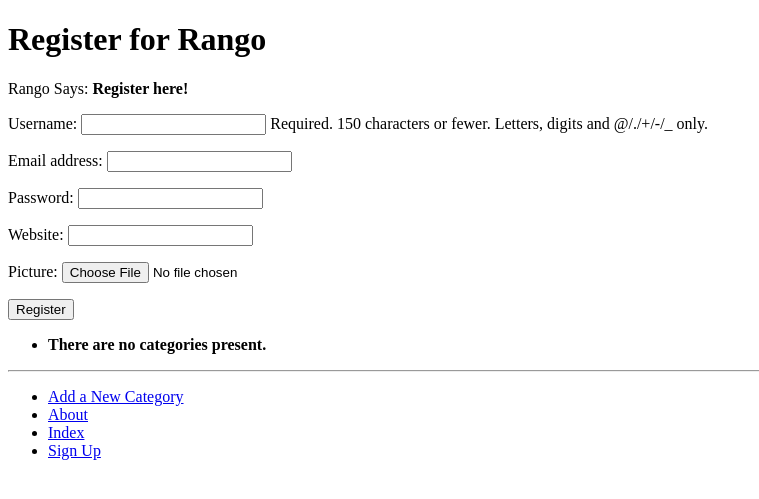
After one commit to GunmanRay/tango_with_django_project, a Django app: page /rango/register/ in a window 1280 px wide. The commit adds this page. Shown: the top 499 px of the page, without its empty margins (0-759 px from the left). Run offline with Django 3.2, Linux system fonts and the light colour scheme; data that the repository does not hold is empty.

Commit message:
Chapter 9.6 Completed

```diff
--- a/rango/admin.py
+++ b/rango/admin.py
@@ -1,5 +1,5 @@
 from django.contrib import admin
-from rango.models import Category, Page
+from rango.models import Category, Page, UserProfile
 
 # Register your models here.
 class PageAdmin(admin.ModelAdmin):
@@ -10,3 +10,4 @@ class CategoryAdmin(admin.ModelAdmin):
 
 admin.site.register(Category, CategoryAdmin)
 admin.site.register(Page, PageAdmin)
+admin.site.register(UserProfile)
--- a/rango/forms.py
+++ b/rango/forms.py
@@ -1,5 +1,7 @@
 from django import forms
-from rango.models import Page, Category
+from django.contrib.auth.models import User
+from rango.models import Page, Category, UserProfile
+
 
 class CategoryForm(forms.ModelForm):
     name = forms.CharField(max_length=Category.NAME_MAX_LENGTH,
@@ -39,3 +41,15 @@ class PageForm(forms.ModelForm):
             cleaned_data['url'] = url
 
         return cleaned_data
+
+class UserForm(forms.ModelForm):
+    password = forms.CharField(widget=forms.PasswordInput())
+
+    class Meta:
+        model = User
+        fields = ('username', 'email', 'password',)
+
+class UserProfileForm(forms.ModelForm):
+    class Meta:
+        model = UserProfile
+        fields = ('website', 'picture',)
--- a/rango/models.py
+++ b/rango/models.py
@@ -1,5 +1,6 @@
 from django.db import models
 from django.template.defaultfilters import slugify
+from django.contrib.auth.models import User
 
 # Create your models here.
 class Category(models.Model):
@@ -30,3 +31,12 @@ class Page(models.Model):
 
     def __str__(self):
         return self.title
+
+class UserProfile(models.Model):
+    user = models.OneToOneField(User, on_delete=models.CASCADE)
+
+    website = models.URLField(blank=True)
+    picture = models.ImageField(upload_to="profile_images", blank=True)
+
+    def __str__(self):
+        return self.user.username
--- a/rango/urls.py
+++ b/rango/urls.py
@@ -9,4 +9,5 @@ urlpatterns = [
     path('category/<slug:category_name_slug>/', views.show_category, name='show_category'),
     path('category/<slug:category_name_slug>/add_page/', views.add_page, name='add_page'),
     path('add_category/', views.add_category, name="add_category"),
+    path('register/', views.register, name="register"),
 ]
--- a/rango/views.py
+++ b/rango/views.py
@@ -8,6 +8,8 @@ from rango.models import Page
 
 from rango.forms import CategoryForm
 from rango.forms import PageForm
+from rango.forms import UserForm
+from rango.forms import UserProfileForm
 from django.shortcuts import redirect
 
 def index(request):
@@ -88,3 +90,39 @@ def add_page(request, category_name_slug):
 
     context_dict = {'form': form, 'category': category}
     return render(request, 'rango/add_page.html', context=context_dict)
+
+def register(request):
+    registered = False
+
+    if request.method == 'POST':
+        user_form = UserForm(request.POST)
+        profile_form = UserProfileForm(request.POST)
+
+        if user_form.is_valid() and profile_form.is_valid():
+            user = user_form.save()
+
+            user.set_password(user.password)
+            user.save()
+
+            profile = profile_form.save(commit=False)
+            profile.user = user
+
+            if 'picture' in request.FILES:
+                profile.picture = request.FILES['picture']
+
+            profile.save()
+
+            registered = True
+
+        else:
+            print(user_form.errors, profile_form.errors)
+
+    else:
+        user_form = UserForm()
+        profile_form = UserProfileForm()
+
+    return render(request,
+                  'rango/register.html',
+                  context={'user_form': user_form,
+                           'profile_form': profile_form,
+                           'registered':registered,})
--- a/tango_with_django_project/settings.py
+++ b/tango_with_django_project/settings.py
@@ -95,6 +95,7 @@ AUTH_PASSWORD_VALIDATORS = [
     },
     {
         'NAME': 'django.contrib.auth.password_validation.MinimumLengthValidator',
+        'OPTIONS': { 'min_length': 6,}
     },
     {
         'NAME': 'django.contrib.auth.password_validation.CommonPasswordValidator',
@@ -103,6 +104,11 @@ AUTH_PASSWORD_VALIDATORS = [
         'NAME': 'django.contrib.auth.password_validation.NumericPasswordValidator',
     },
 ]
+
+PASSWORD_HASHERS = (
+    'django.contrib.auth.hashers.PBKDF2PasswordHasher',
+    'django.contrib.auth.hashers.PBKDF2SHA1PasswordHasher'
+)
 
 
 # Internationalization
--- a/templates/rango/base.html
+++ b/templates/rango/base.html
@@ -29,6 +29,7 @@
                 <li><a href="{% url 'rango:add_category' %}">Add a New Category</a></li>
                 <li><a href="{% url 'rango:about' %}">About</a></li>
                 <li><a href="{% url 'rango:index' %}">Index</a></li>
+                <li><a href="{% url 'rango:register' %}">Sign Up</a></li>
             </ul>
         </div>
     </body>
--- /dev/null
+++ b/templates/rango/register.html
@@ -0,0 +1,25 @@
+<!DOCTYPE html>
+
+{% extends 'rango/base.html' %}
+{% load staticfiles %}
+
+{% block title_block %}
+    Register
+{% endblock %}
+
+{% block body_block %}
+    <h1>Register for Rango</h1>
+    {% if registered %}
+        Rango Says: <strong>Thank you for registering!</strong>
+        <a href="{% url 'rango:index' %}">Return to the homepage.</a><br/>
+    {% else %}
+        Rango Says: <strong>Register here!</strong><br/>
+        <form id="user_form" method="post" action="{% url 'rango:register' %}" enctype="multipart/form-data">
+            {% csrf_token %}
+
+            {{ user_form.as_p }}
+            {{ profile_form.as_p }}
+            <input type="submit" name="submit" value="Register" />
+        </form>
+    {% endif %}
+{% endblock %}
```
Also changed, not shown: rango/migrations/0006_userprofile.py (added).
